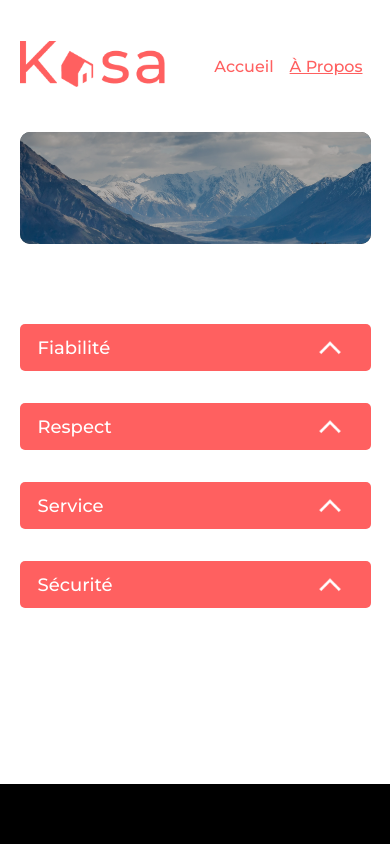
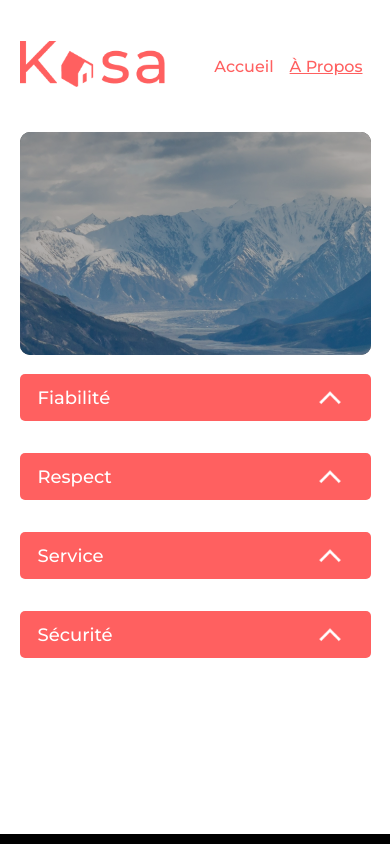
Before and after one commit to sousouben/Mouatakide_Souad_p11_102022, a React (Create React App) app in the folder kasa/: page /apropos in a window 390 px wide. Shown: the top 844 px of the page. Built offline with nearby package versions, Linux system fonts and the light colour scheme.

Commit message:
modif css pour correspondre à la maquette

```diff
--- a/kasa/src/Components/Banniere/Banniere.css
+++ b/kasa/src/Components/Banniere/Banniere.css
@@ -3,7 +3,7 @@
   justify-content: center;
   align-items: center;
   width: 90vw;
-  height: 14rem;
+  height: 223px;
   position: relative;
   background: #000;
   border-radius: 25px;
@@ -43,7 +43,6 @@
 @media screen and (min-width: 375px) and (max-width: 768px) {
   .banniere {
     width: 90vw;
-    height: 7rem;
     border-radius: 10px;
   }
   .banniere img {
@@ -57,7 +56,6 @@
 @media only screen and (max-width: 374px) {
   .banniere {
     width: 90vw;
-    height: 7rem;
     border-radius: 10px;
   }
   .banniere img {
--- a/kasa/src/Components/Dropdown/Dropdown.jsx
+++ b/kasa/src/Components/Dropdown/Dropdown.jsx
@@ -12,7 +12,7 @@ function Dropdown({ title, text, extraClass }) {
         <h3>{title}</h3>
         <img
           src={open}
-          alt="Contenu visible"
+          alt="ouverture collapse"
           onClick={() => setDropdown(false)}
         />
       </div>
@@ -24,7 +24,7 @@ function Dropdown({ title, text, extraClass }) {
         <h3>{title}</h3>
         <img
           src={close}
-          alt="Contenu invisible"
+          alt="fermeture collapse"
           onClick={() => setDropdown(true)}
         />
       </div>
--- a/kasa/src/pages/Apropos/Apropos.css
+++ b/kasa/src/pages/Apropos/Apropos.css
@@ -10,7 +10,7 @@
   display: flex;
   flex-direction: column;
   padding-bottom: 5rem;
-  padding-top: 5rem;
+  padding-top: 31px;
   width: 100%;
 }
 
@@ -56,9 +56,15 @@
   .main-banner {
     width: 90%;
   }
+  .about {
+    padding-top: 19px;
+  }
 }
 @media only screen and (max-width: 374px) {
   .main-banner {
     width: 90%;
   }
+  .about {
+    padding-top: 19px;
+  }
 }
```
